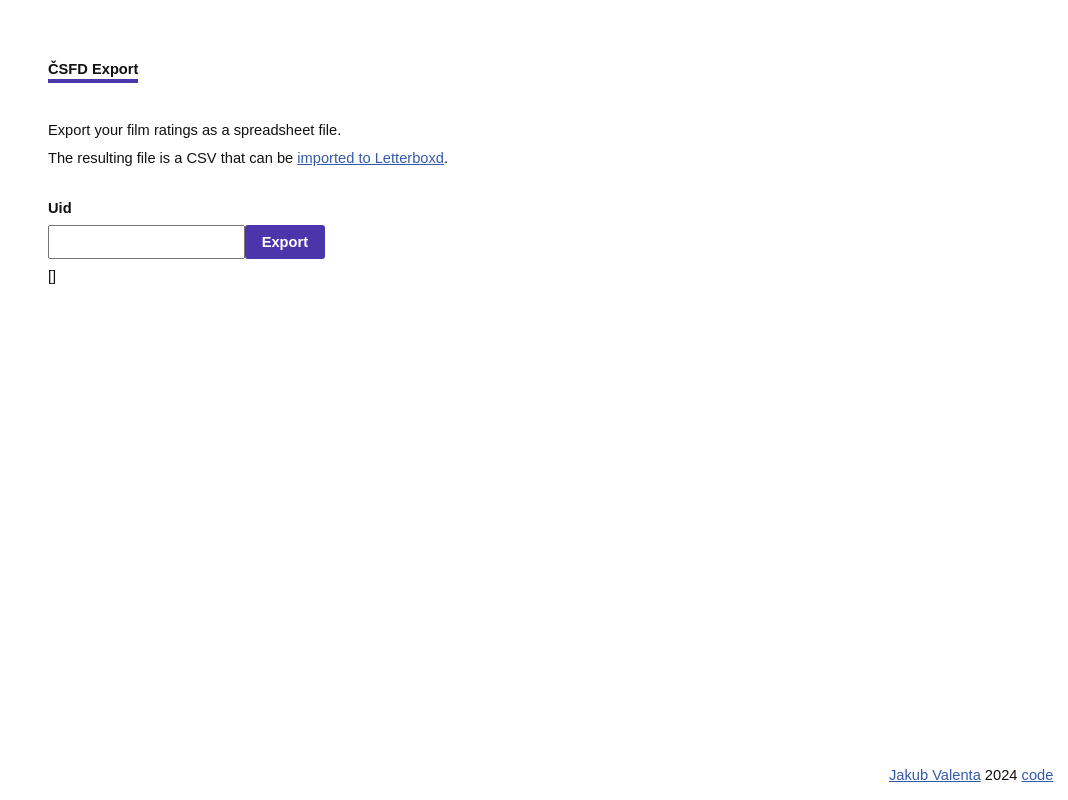
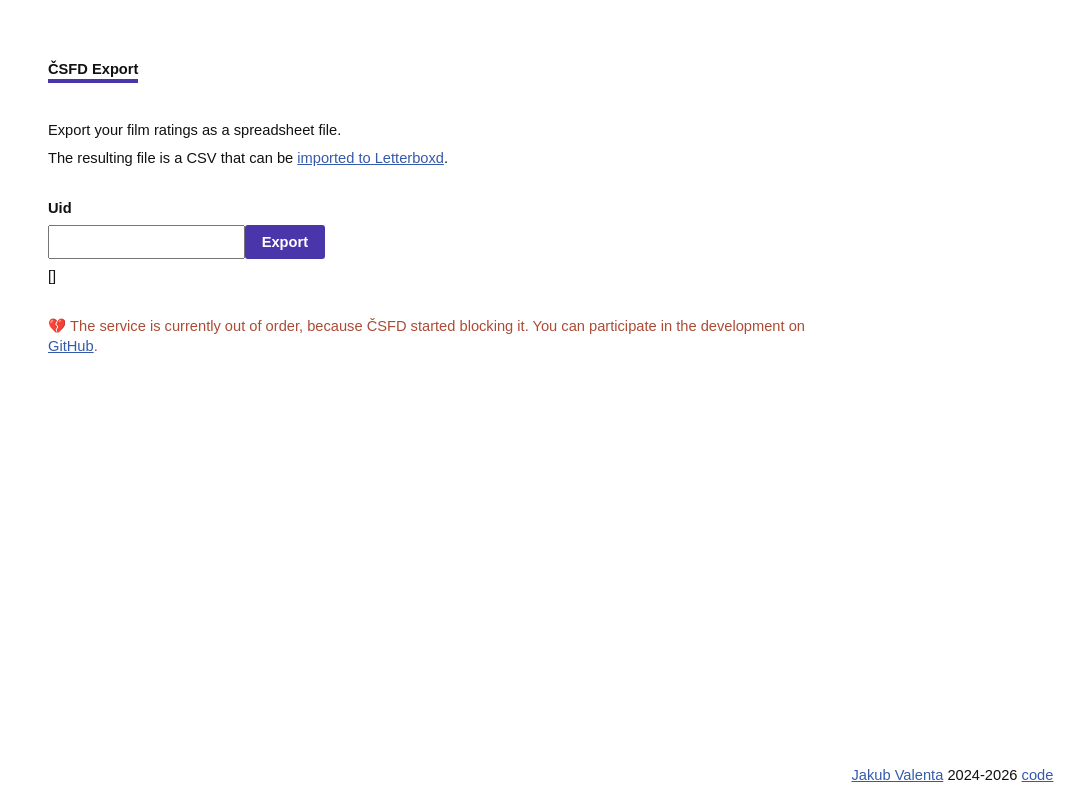
Before and after one commit to jakubvalenta/csfd-export, a Django app: template csfd_export/templates/index.html in a window 1280 px wide. Shown: the whole page, without its empty margins (212-1280 px from the left). Run offline with Django 5.2, Linux system fonts and the light colour scheme; the template is opened without the code that fills it, so the values that code supplies are empty, except form fields; tables that the repository leaves empty hold one stand-in row (values such as "Sample post"); form fields are guessed from the names that the template uses.

Commit message:
templates/index: add out-of-order message

```diff
--- a/csfd_export/templates/index.html
+++ b/csfd_export/templates/index.html
@@ -48,13 +48,23 @@
             </p>
             {{ form.uid.errors }} {{ form.non_field_errors }}
           </form>
+          <p class="errorlist">
+            💔 The service is currently out of order, because ČSFD started blocking
+            it. You can participate in the development on
+            <a
+              href="https://github.com/jakubvalenta/csfd-export"
+              target="_blank"
+              rel="noreferrer"
+            >GitHub</a
+                   >.
+          </p>
         </div>
       </main>
       <footer>
         <a href="https://www.jakubvalenta.cz/" target="_blank" rel="noreferrer"
           >Jakub Valenta</a
         >
-        2024
+        2024-2026
         <a
           href="https://github.com/jakubvalenta/csfd-export"
           target="_blank"
```
